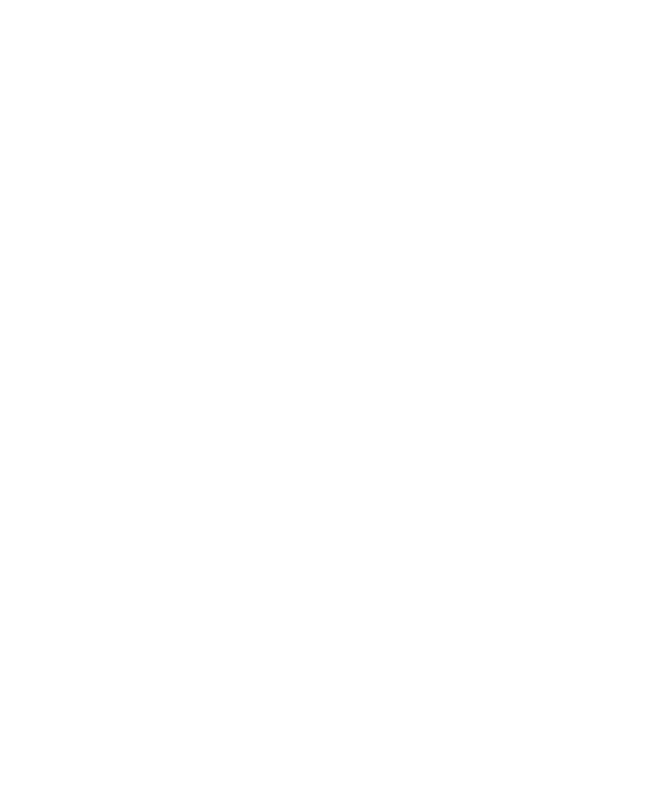
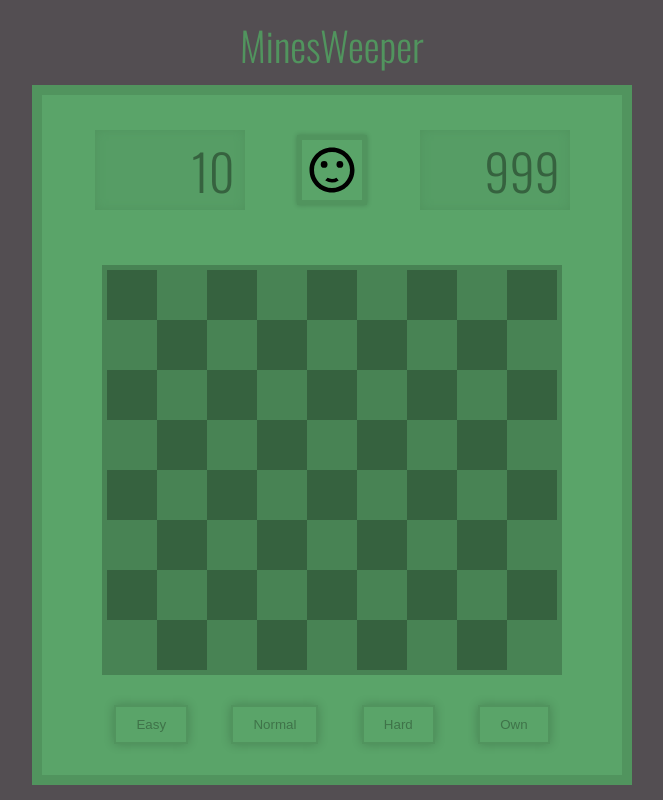
Before and after one commit to KacperNlp/Minesweeper, a plain HTML site: page index.html in a window 1280 px wide. Shown: the whole page, without its empty margins (308-971 px from the left). Drawn offline with nearby package versions, Linux system fonts and the light colour scheme.

Commit message:
stylesheets are finished

```diff
--- a/index.html
+++ b/index.html
@@ -5,17 +5,106 @@
     <meta charset="UTF-8">
     <meta name="viewport" content="width=device-width, initial-scale=1.0">
     <title>Minesweeper</title>
+    <link rel="preconnect" href="https://fonts.gstatic.com">
+    <link href="https://fonts.googleapis.com/css2?family=Oswald:wght@300&display=swap" rel="stylesheet">
+    <link rel="stylesheet" href="style/main.min.css">
 </head>
 
 <body>
+    <h1>Mines<span>Weeper</span></h1>
+    <main id="game" class="game">
+        <header class="game-header">
+            <div class="game-header__cont" id="flags">10</div>
+            <div class="game-header__face-btn" id="btn-icon">
+                <svg class="header__button">
+                    <use href="./assets/sprite.svg#neutral"></use>
+                </svg>
+            </div>
+            <div class="game-header__cont" id="time">999</div>
+        </header>
+        <section class="tiles">
+            <div class="tile"></div>
+            <div class="tile"></div>
+            <div class="tile"></div>
+            <div class="tile"></div>
+            <div class="tile"></div>
+            <div class="tile"></div>
+            <div class="tile"></div>
+            <div class="tile"></div>
+            <div class="tile"></div>
+            <div class="tile"></div>
+            <div class="tile"></div>
+            <div class="tile"></div>
+            <div class="tile"></div>
+            <div class="tile"></div>
+            <div class="tile"></div>
+            <div class="tile"></div>
+            <div class="tile"></div>
+            <div class="tile"></div>
+            <div class="tile"></div>
+            <div class="tile"></div>
+            <div class="tile"></div>
+            <div class="tile"></div>
+            <div class="tile"></div>
+            <div class="tile"></div>
+            <div class="tile"></div>
+            <div class="tile"></div>
+            <div class="tile"></div>
+            <div class="tile"></div>
+            <div class="tile"></div>
+            <div class="tile"></div>
+            <div class="tile"></div>
+            <div class="tile"></div>
+            <div class="tile"></div>
+            <div class="tile"></div>
+            <div class="tile"></div>
+            <div class="tile"></div>
+            <div class="tile"></div>
+            <div class="tile"></div>
+            <div class="tile"></div>
+            <div class="tile"></div>
+            <div class="tile"></div>
+            <div class="tile"></div>
+            <div class="tile"></div>
+            <div class="tile"></div>
+            <div class="tile"></div>
+            <div class="tile"></div>
+            <div class="tile"></div>
+            <div class="tile"></div>
+            <div class="tile"></div>
+            <div class="tile"></div>
+            <div class="tile"></div>
+            <div class="tile"></div>
+            <div class="tile"></div>
+            <div class="tile"></div>
+            <div class="tile"></div>
+            <div class="tile"></div>
+            <div class="tile"></div>
+            <div class="tile"></div>
+            <div class="tile"></div>
+            <div class="tile"></div>
+            <div class="tile"></div>
+            <div class="tile"></div>
+            <div class="tile"></div>
+            <div class="tile"></div>
+            <div class="tile"></div>
+            <div class="tile"></div>
+            <div class="tile"></div>
+            <div class="tile"></div>
+            <div class="tile"></div>
+            <div class="tile"></div>
+            <div class="tile"></div>
+            <div class="tile"></div>
+        </section>
+        <section class="diff-lvl">
+            <button class="diff-lvl__btn" data-lvl="easy">Easy</button>
+            <button class="diff-lvl__btn" data-lvl="normal">Normal</button>
+            <button class="diff-lvl__btn" data-lvl="hard">Hard</button>
+            <button class="diff-lvl__btn" data-lvl="own">Own</button>
+        </section>
+    </main>
 
-    <main id="game">
-        <header>
-            <div class="black-cont" id="flags"></div>
-            <div class="face-btn"></div>
-            <div class="balck-cont" id="time"></div>
-        </header>
-    </main>
+    <script src="https://cdnjs.cloudflare.com/ajax/libs/gsap/3.5.1/gsap.min.js"></script>
     <script src="js/Game.js" type="module"></script>
 </body>
 
--- /dev/null
+++ b/sass/_difficulty-cont.scss
@@ -0,0 +1,22 @@
+.diff-lvl {
+  width: 90%;
+  margin: 0 auto;
+  display: flex;
+  justify-content: space-evenly;
+  align-items: center;
+
+  &__btn {
+    padding: 10px 20px;
+    border: 2px solid darken($panel, 5%);
+    cursor: pointer;
+    background: $panel;
+    box-shadow: 0 0 10px rgba(0, 0, 0, 0.2);
+    transition: 0.3s;
+    outline: none;
+    color: darken($panel, 15%);
+
+    &:hover {
+      box-shadow: none;
+    }
+  }
+}
--- /dev/null
+++ b/sass/_header.scss
@@ -0,0 +1,38 @@
+.game-header {
+  display: flex;
+  justify-content: space-evenly;
+  align-items: center;
+  height: 150px;
+
+  &__cont {
+    display: flex;
+    justify-content: flex-end;
+    align-items: center;
+    min-width: 150px;
+    height: 80px;
+    padding: 10px;
+    box-shadow: inset 0 0 10px darken($panel, 5%);
+    background: darken($panel, 2%);
+    font-size: 5rem;
+    color: darken($panel, 20%);
+  }
+
+  &__face-btn {
+    display: flex;
+    align-items: center;
+    justify-content: center;
+    width: 70px;
+    height: 70px;
+    border: 5px solid darken($panel, 5%);
+    cursor: pointer;
+    box-shadow: 0 0 5px rgba(0, 0, 0, 0.2);
+    transition: 0.3s;
+    &:hover {
+      box-shadow: none;
+    }
+
+    & svg {
+      height: 90%;
+    }
+  }
+}
--- /dev/null
+++ b/sass/_tile.scss
@@ -0,0 +1,27 @@
+.tiles {
+  display: flex;
+  flex-wrap: wrap;
+  width: var(--width);
+  height: var(--height);
+  margin: 20px auto 30px;
+  border: 5px solid darken($panel, 10);
+}
+
+.tile {
+  width: 50px;
+  height: 50px;
+  cursor: pointer;
+  transition: 0.3s;
+  &:nth-child(odd) {
+    background: darken($panel, 20);
+    &:hover {
+      background: darken($panel, 30);
+    }
+  }
+  &:nth-child(even) {
+    background: darken($panel, 10);
+    &:hover {
+      background: darken($panel, 15);
+    }
+  }
+}
--- /dev/null
+++ b/sass/_var.scss
@@ -0,0 +1,8 @@
+$even-bg: #8db596;
+$odd-bg: #bedbbb;
+//under grass
+$even-bg-under: #825959;
+$odd-bg-under: #a07676;
+
+//game panel
+$panel: #5aa469;
--- a/sass/main.scss
+++ b/sass/main.scss
@@ -0,0 +1,49 @@
+* {
+  box-sizing: border-box;
+  padding: 0;
+  margin: 0;
+  font-weight: 300;
+}
+:root {
+  --cols: 8;
+  --rows: 9;
+  --width: calc((50px * var(--rows)) + 10px);
+  --height: calc((50px * var(--cols)) + 10px);
+}
+
+@font-face {
+  font-family: "DIGITALDREAM";
+  src: url("../assets/DIGITALDREAM.ttf");
+}
+html {
+  font-family: "Oswald", sans-serif;
+  font-size: 10px;
+}
+body {
+  display: flex;
+  flex-direction: column;
+  justify-content: center;
+  align-items: center;
+  min-height: 100vh;
+  background: #534e52;
+}
+
+//import variables
+@import "var";
+
+h1 {
+  margin-bottom: 10px;
+  font-size: 4rem;
+  color: darken($panel, 5%);
+}
+
+.game {
+  min-width: 600px;
+  height: 700px;
+  background: $panel;
+  border: 10px solid darken($panel, 5%);
+}
+
+@import "header";
+@import "tile";
+@import "difficulty-cont";
```
Also changed, not shown: assets/DIGITALDREAM.ttf (added), assets/sprite.svg (added), style/main.min.css (added), 1 other file.
